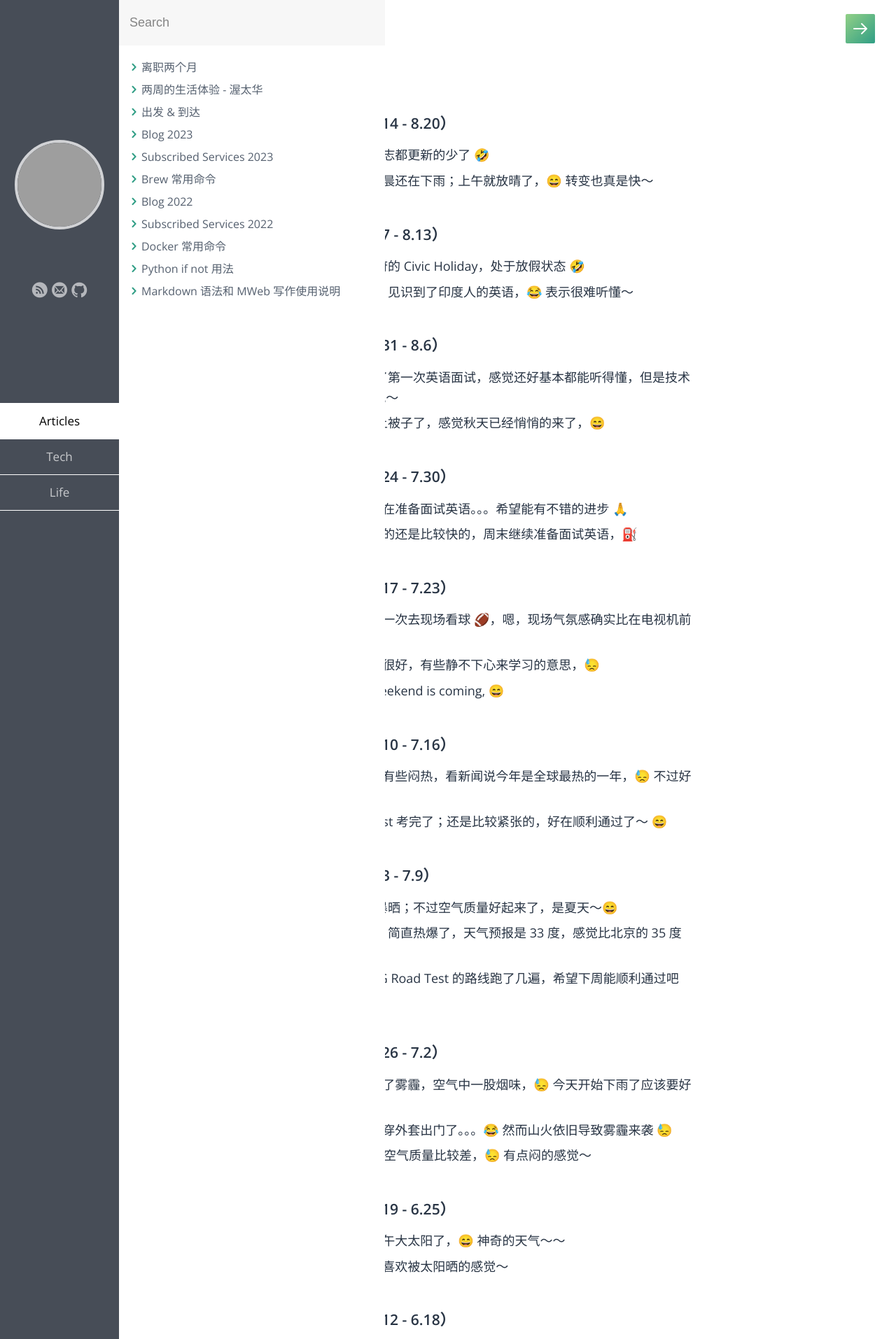
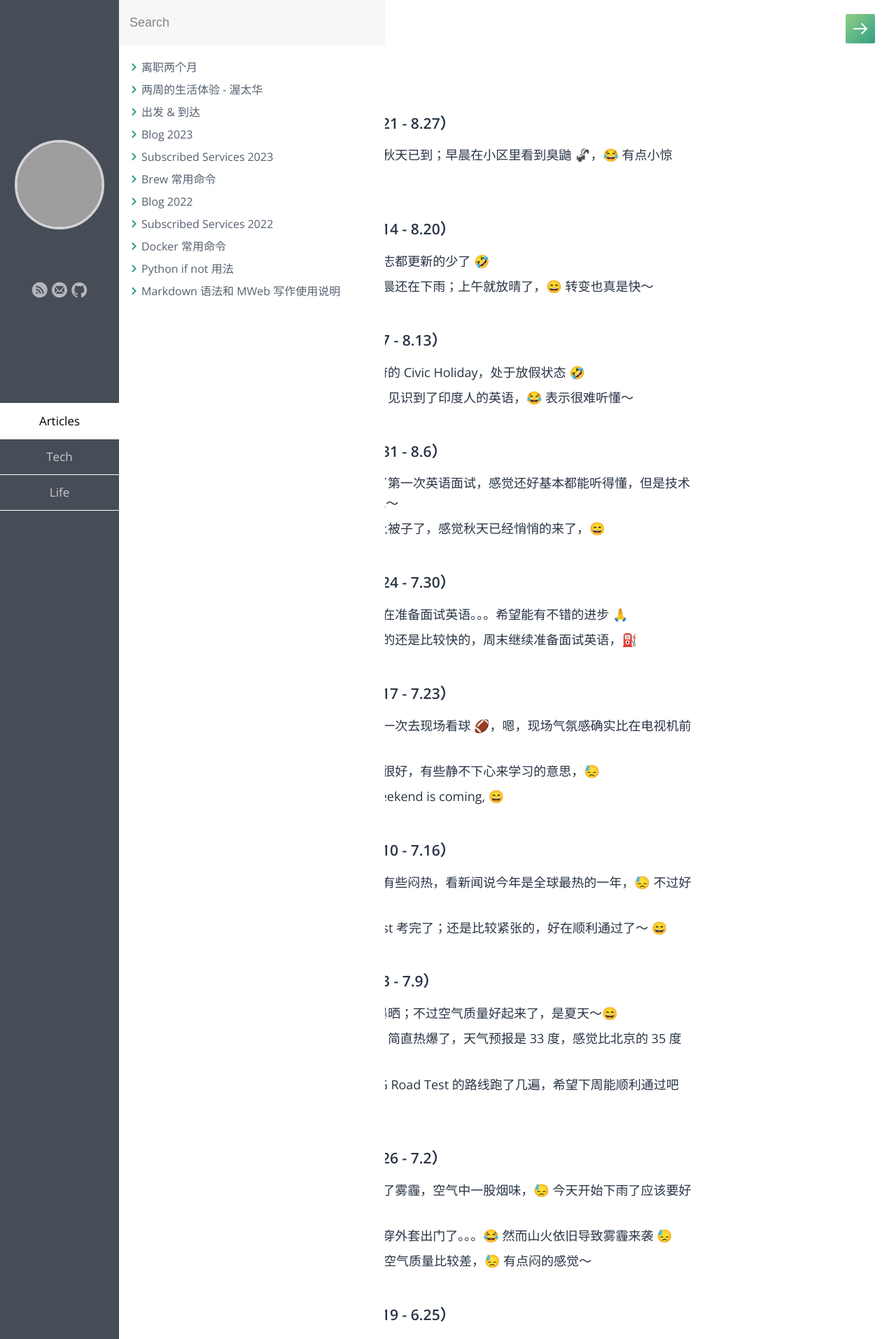
Before and after one commit to samxupeiran/samxupeiran.github.io, a Jekyll site: the page built from _posts/life/2023-01-03-my-blog.md, in a window 1280 px wide. Shown: the top 1914 px of the page at 70% size. Built offline with Jekyll 4.4.1, drawn with Linux system fonts in a browser that asks for light colours; some web fonts are replaced; some of the changed text lies outside the part shown; grey boxes are pictures that could not be loaded.

Commit message:
feat: add weekly blog 8.21

```diff
--- a/_posts/life/2023-01-03-my-blog.md
+++ b/_posts/life/2023-01-03-my-blog.md
@@ -5,6 +5,9 @@ category: Life
 tags: Blog
 ---
 
+
+- ### 2023 年 8 月 第 4 周（8.21 - 8.27）
+     - 8.21 早晨凉意很明显了，秋天已到；早晨在小区里看到臭鼬 🦨，😂 有点小惊喜，比松鼠大很多啊。。
 
 - ### 2023 年 8 月 第 3 周（8.14 - 8.20）
      - 8.16 最近有些懒了的，日志都更新的少了 🤣
```
